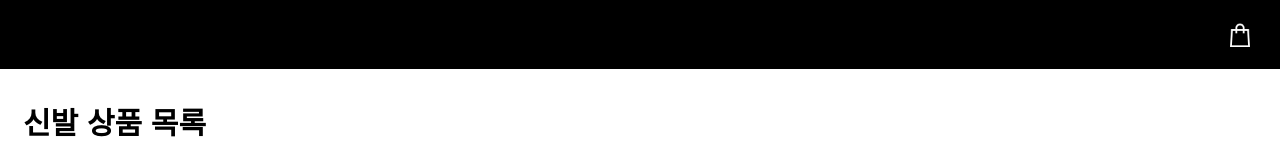
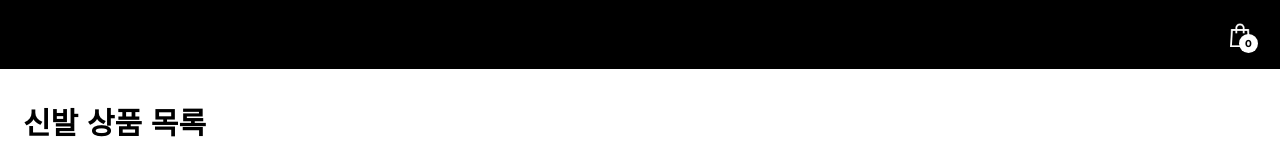
Before and after one commit to jjinheeWorld/shooking, a React (Vite) app: page / in a window 1280 px wide. Shown: the top 154 px of the page. Built offline with nearby package versions, Linux system fonts and the light colour scheme.

Commit message:
feat: 장바구니 담기 기능

```diff
--- a/src/App.jsx
+++ b/src/App.jsx
@@ -1,5 +1,5 @@
 import Home from "./pages/Home";
-import { useState, createContext } from "react";
+import { createContext, useReducer } from "react";
 
 const mockData = [
   {
@@ -46,15 +46,36 @@ const mockData = [
   },
 ];
 
+function reducer(state, action) {
+  switch (action.type) {
+    case "ADD_TO_CART":
+      return state.map((item) =>
+        item.id === action.targetId ? { ...item, isInCart: true } : item
+      );
+    default:
+      return state;
+  }
+}
+
 export const ProductStateContext = createContext();
+export const ProductDispatchContext = createContext();
 
 function App() {
-  const [products, setProducts] = useState(mockData);
+  const [products, dispatch] = useReducer(reducer, mockData);
+
+  const onAddToCart = (id) => {
+    dispatch({
+      type: "ADD_TO_CART",
+      targetId: id,
+    });
+  };
 
   return (
     <>
       <ProductStateContext.Provider value={products}>
-        <Home />
+        <ProductDispatchContext.Provider value={{ onAddToCart }}>
+          <Home />
+        </ProductDispatchContext.Provider>
       </ProductStateContext.Provider>
     </>
   );
--- a/src/components/Button.jsx
+++ b/src/components/Button.jsx
@@ -1,6 +1,10 @@
-const Button = ({ text }) => {
+const Button = ({ text, onClick, isDisabled = false }) => {
   return (
-    <button className="self-start pl-[12px] pt-[5px] pr-[12px] pb-[5px] text-[10px] font-bold text-white bg-black rounded-[10px]">
+    <button
+      className={`self-start btn ${isDisabled ? "btn-disabled" : ""}`}
+      disabled={isDisabled}
+      onClick={onClick}
+    >
       {text}
     </button>
   );
--- a/src/components/Header.jsx
+++ b/src/components/Header.jsx
@@ -1,10 +1,18 @@
 import cartImage from "../assets/cart.png";
+import { useContext } from "react";
+import { ProductStateContext } from "../App";
 
 const Header = () => {
+  const products = useContext(ProductStateContext);
+  const cartCount = products.filter((product) => product.isInCart).length;
+
   return (
     <header className="fixed bg-black inset-x-0 top-0 h-[69px]">
       <div className="absolute top-1/2 transform -translate-y-1/2 right-[30px] cursor-pointer">
         <img className="w-5 h-6 bg-cover" src={cartImage} />
+      </div>
+      <div className="absolute bottom-[16px] right-[22px] w-[19px] h-[19px] rounded-full bg-white text-black text-[10px] font-bold flex items-center justify-center">
+        {cartCount}
       </div>
     </header>
   );
--- a/src/components/ProductCard.jsx
+++ b/src/components/ProductCard.jsx
@@ -1,10 +1,17 @@
+import { ProductDispatchContext } from "../App";
 import { getProductImage } from "../util/get-product-image";
 import Button from "./Button";
+import { useContext } from "react";
 
 const ProductCard = ({ id, name, content, price, isInCart }) => {
+  const { onAddToCart } = useContext(ProductDispatchContext);
   const formatPrice = (price) => {
     const formattedPrice = price.toLocaleString("ko-KR");
     return `${formattedPrice}원`;
+  };
+
+  const onClickAddToCart = () => {
+    onAddToCart(id);
   };
 
   return (
@@ -14,7 +21,11 @@ const ProductCard = ({ id, name, content, price, isInCart }) => {
         <div className="text-base font-medium">{name}</div>
         <div className="text-[13px] font-normal text-[#7c7a7a]">{content}</div>
         <div className="text-sm font-medium">{formatPrice(price)}</div>
-        <Button text={"담기"} />
+        <Button
+          text={isInCart ? "담김!" : "담기"}
+          onClick={onClickAddToCart}
+          isDisabled={isInCart}
+        />
       </div>
     </div>
   );
--- a/src/output.css
+++ b/src/output.css
@@ -558,6 +558,29 @@ body {
   font-family: Montserrat;
 }
 
+.btn {
+  border-radius: 10px;
+  --tw-bg-opacity: 1;
+  background-color: rgb(0 0 0 / var(--tw-bg-opacity, 1));
+  padding-left: 12px;
+  padding-right: 12px;
+  padding-top: 5px;
+  padding-bottom: 5px;
+  font-size: 10px;
+  font-weight: 700;
+  --tw-text-opacity: 1;
+  color: rgb(255 255 255 / var(--tw-text-opacity, 1));
+}
+
+.btn-disabled {
+  --tw-bg-opacity: 1;
+  background-color: rgb(216 216 216 / var(--tw-bg-opacity, 1));
+  padding-left: 11px;
+  padding-right: 11px;
+  --tw-text-opacity: 1;
+  color: rgb(0 0 0 / var(--tw-text-opacity, 1));
+}
+
 .fixed {
   position: fixed;
 }
@@ -569,6 +592,14 @@ body {
 .inset-x-0 {
   left: 0px;
   right: 0px;
+}
+
+.bottom-\[16px\] {
+  bottom: 16px;
+}
+
+.right-\[22px\] {
+  right: 22px;
 }
 
 .right-\[30px\] {
@@ -607,12 +638,20 @@ body {
   height: 1.5rem;
 }
 
+.h-\[19px\] {
+  height: 19px;
+}
+
 .h-\[69px\] {
   height: 69px;
 }
 
 .w-5 {
   width: 1.25rem;
+}
+
+.w-\[19px\] {
+  width: 19px;
 }
 
 .w-\[calc\(\(100\%-16px\)\/2\)\] {
@@ -644,8 +683,16 @@ body {
   flex-wrap: wrap;
 }
 
+.items-center {
+  align-items: center;
+}
+
 .justify-start {
   justify-content: flex-start;
+}
+
+.justify-center {
+  justify-content: center;
 }
 
 .gap-4 {
@@ -664,12 +711,12 @@ body {
   overflow: hidden;
 }
 
-.rounded-\[10px\] {
-  border-radius: 10px;
+.rounded-\[15px\] {
+  border-radius: 15px;
 }
 
-.rounded-\[15px\] {
-  border-radius: 15px;
+.rounded-full {
+  border-radius: 9999px;
 }
 
 .border {
@@ -688,6 +735,11 @@ body {
 .bg-black {
   --tw-bg-opacity: 1;
   background-color: rgb(0 0 0 / var(--tw-bg-opacity, 1));
+}
+
+.bg-white {
+  --tw-bg-opacity: 1;
+  background-color: rgb(255 255 255 / var(--tw-bg-opacity, 1));
 }
 
 .bg-cover {
@@ -712,14 +764,6 @@ body {
   padding-bottom: 28px;
 }
 
-.pb-\[5px\] {
-  padding-bottom: 5px;
-}
-
-.pl-\[12px\] {
-  padding-left: 12px;
-}
-
 .pl-\[17px\] {
   padding-left: 17px;
 }
@@ -734,10 +778,6 @@ body {
 
 .pt-\[32px\] {
   padding-top: 32px;
-}
-
-.pt-\[5px\] {
-  padding-top: 5px;
 }
 
 .text-\[10px\] {
@@ -783,15 +823,19 @@ body {
   color: rgb(124 122 122 / var(--tw-text-opacity, 1));
 }
 
-.text-white {
+.text-black {
   --tw-text-opacity: 1;
-  color: rgb(255 255 255 / var(--tw-text-opacity, 1));
+  color: rgb(0 0 0 / var(--tw-text-opacity, 1));
+}
+
+.filter {
+  filter: var(--tw-blur) var(--tw-brightness) var(--tw-contrast) var(--tw-grayscale) var(--tw-hue-rotate) var(--tw-invert) var(--tw-saturate) var(--tw-sepia) var(--tw-drop-shadow);
 }
 
 @font-face {
   font-family: "Montserrat";
 
-  src: url("/public/fonts/Montserrat-Regular.ttf");
+  src: url("/fonts/Montserrat-Regular.ttf");
 
   font-weight: 400;
 }
@@ -799,7 +843,7 @@ body {
 @font-face {
   font-family: "Montserrat";
 
-  src: url("/public/fonts/Montserrat-Medium.ttf");
+  src: url("/fonts/Montserrat-Medium.ttf");
 
   font-weight: 500;
 }
@@ -807,7 +851,7 @@ body {
 @font-face {
   font-family: "Montserrat";
 
-  src: url("/public/fonts/Montserrat-Bold.ttf");
+  src: url("/fonts/Montserrat-Bold.ttf");
 
   font-weight: 700;
 }
@@ -815,7 +859,7 @@ body {
 @font-face {
   font-family: "Montserrat";
 
-  src: url("/public/fonts/Montserrat-ExtraBold.ttf");
+  src: url("/fonts/Montserrat-ExtraBold.ttf");
 
   font-weight: 800;
 }
```
Also changed, not shown: src/index.css (+14 -4 lines).
